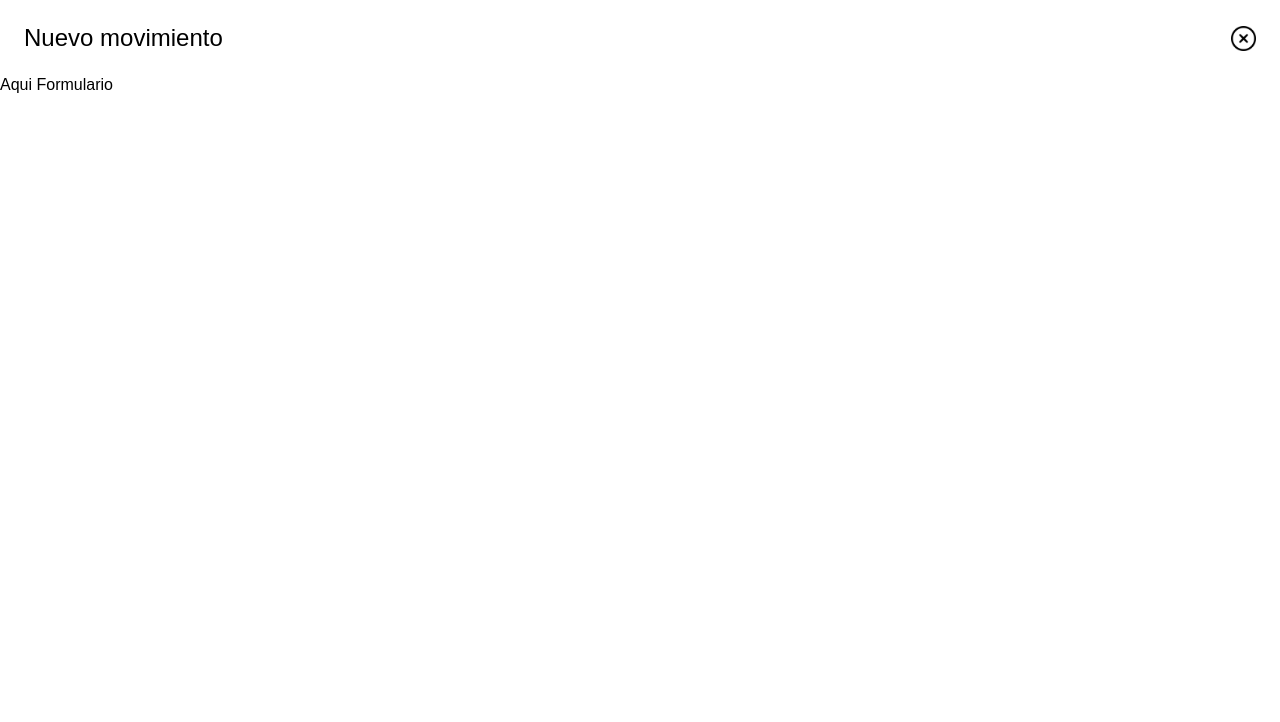
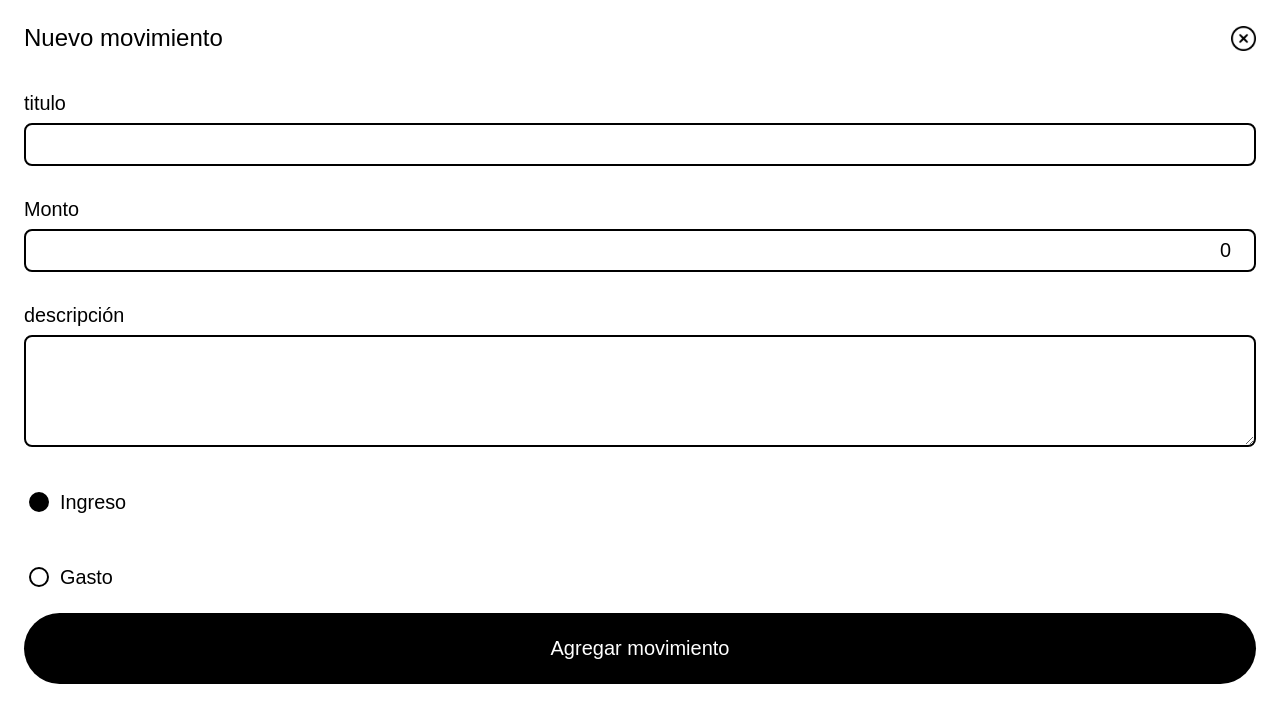
Before and after one commit to Anthonyca18m/PLATZI-CURSOS, a Vue app in the folder cashflow/: page / in a window 1280 px wide. Both pictures are taken after a click on the button "Agregar movimiento". Shown: the top 722 px of the page. Built offline with nearby package versions, Linux system fonts and the light colour scheme.

Commit message:
11 - Formulario para agregar

```diff
--- a/cashflow/src/components/Action.vue
+++ b/cashflow/src/components/Action.vue
@@ -4,7 +4,35 @@
 
     <teleport to="#app">
         <Modal v-show="showModal" @close="showModal = !showModal">
-            Aqui Formulario
+            <form @submit.prevent="submit">
+                <div class="field">
+                    <label>titulo</label>
+                    <input v-model="title" type="text" />
+                </div>
+                <div class="field">
+                    <label>Monto</label>
+                    <input v-model="amount" type="number" />
+                </div>
+                <div class="field">
+                    <label>descripción</label>
+                    <textarea rows="4" v-model="description"></textarea>
+                </div>
+                <div class="field">
+                    <label class="radio-label">
+                        <input type="radio" v-model="movementType" value="Ingreso"/>
+                        <span>Ingreso</span>
+                    </label>
+                </div>
+                <div class="field">
+                    <label class="radio-label">
+                        <input type="radio" v-model="movementType" value="Gasto"/>
+                        <span>Gasto</span>
+                    </label>
+                </div>
+                <div class="action">
+                    <button>Agregar movimiento</button>
+                </div>
+            </form>
         </Modal>
     </teleport>
 </template>
@@ -15,6 +43,11 @@ import Modal from './Modal.vue'
 import { ref } from 'vue';
 
 const showModal = ref(false)
+const {title, description} = ref('')
+const amount = ref(0)
+const movementType = ref('Ingreso')
+
+const submit = () => { showModal.value = !showModal.value }
 
 </script>
 
```
